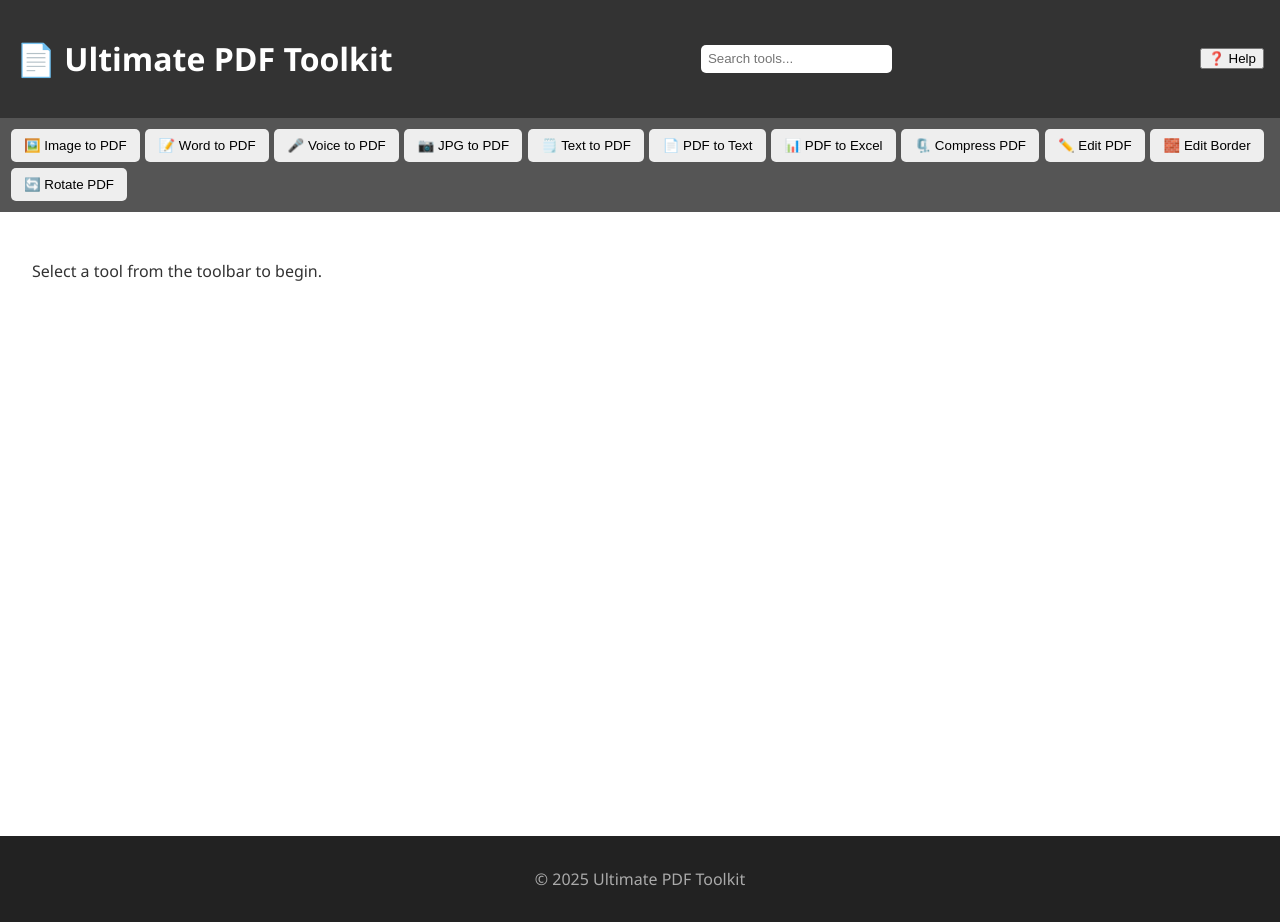
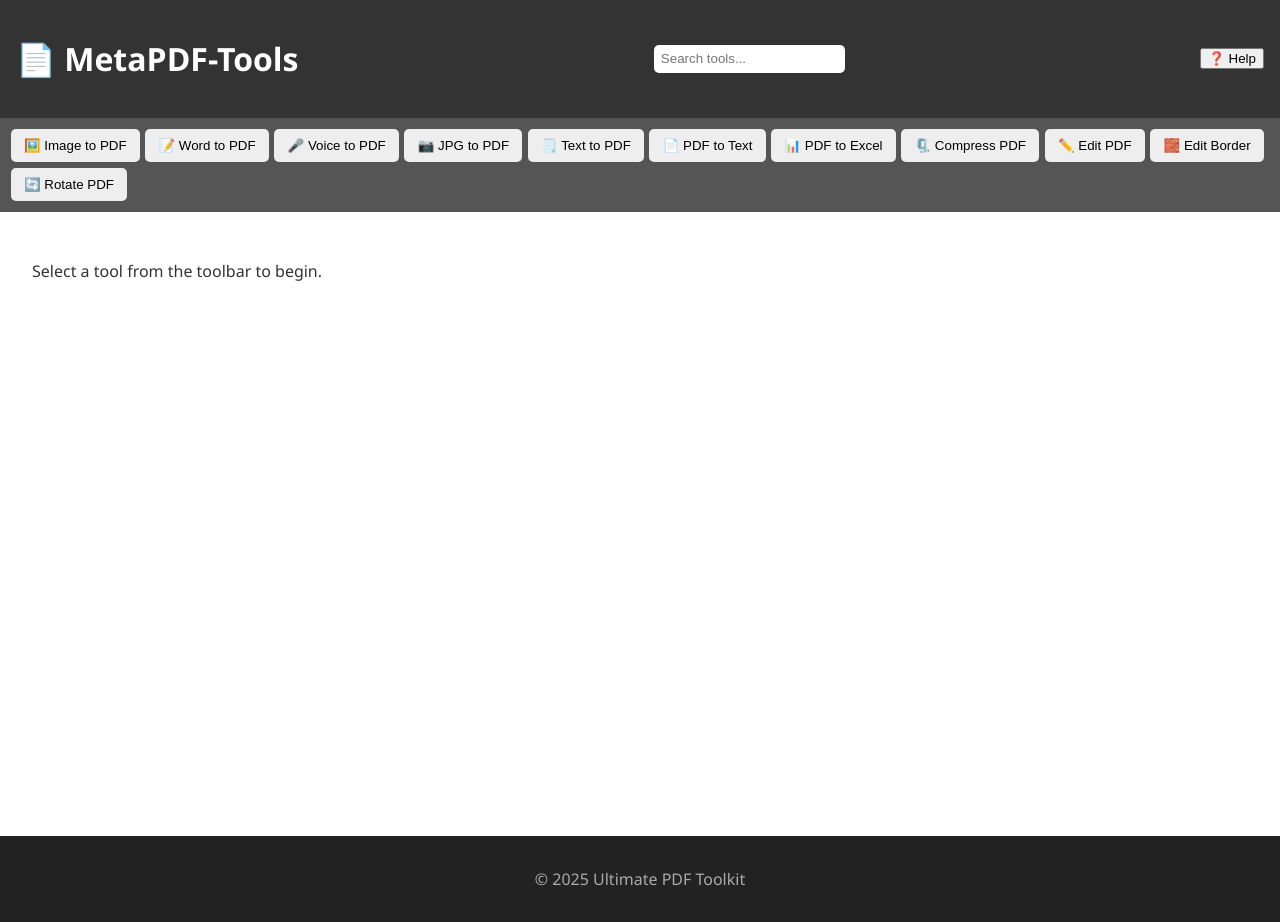
Before and after one commit to Dilawarriaz1/MetaPDF-Tools, a plain HTML site: page index.html in a window 1280 px wide. Drawn offline with Linux system fonts and the light colour scheme.

Commit message:
Update index.html

```diff
--- a/index.html
+++ b/index.html
@@ -9,7 +9,7 @@
 </head>
 <body>
     <header>
-        <h1>📄 Ultimate PDF Toolkit</h1>
+        <h1>📄 MetaPDF-Tools</h1>
         <input type="text" id="searchBar" placeholder="Search tools...">
         <button onclick="showHelp()">❓ Help</button>
     </header>
```
